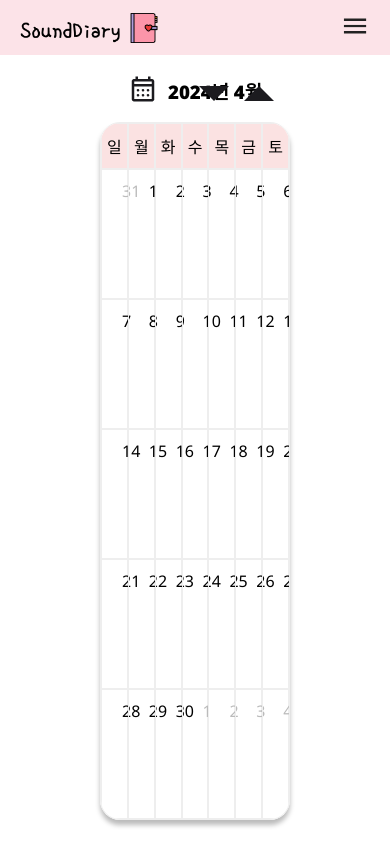
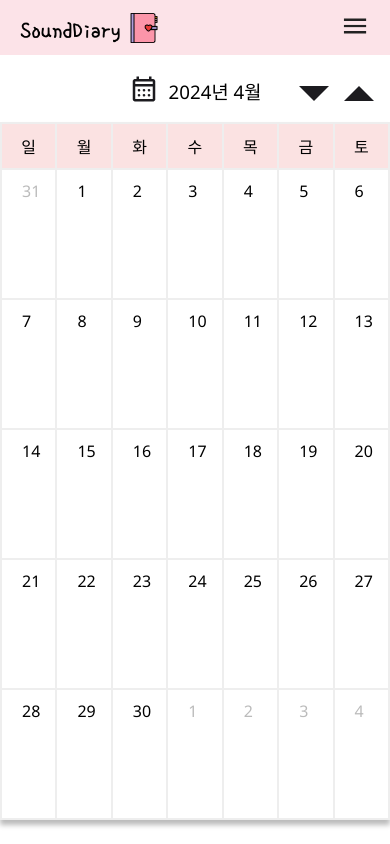
Before and after one commit to Seungkyu-Han/CapstoneDesign2, a React (Create React App) app in the folder frontend/stt_diary/: page /analysis in a window 390 px wide. Built offline with nearby package versions, Linux system fonts and the light colour scheme.

Commit message:
[frontend] feat: 캘린더 모바일 화면

```diff
--- a/frontend/stt_diary/src/routes/SentimentReport.css
+++ b/frontend/stt_diary/src/routes/SentimentReport.css
@@ -25,6 +25,7 @@
 
 .date {
   position: relative;
+  font-weight: 400;
 }
 
 .date > img {
@@ -66,3 +67,13 @@
   margin-right: 10px;
   cursor: pointer;
 }
+
+@media screen and (max-width: 992px) {
+  .calendar {
+    border-radius: 0;
+  }
+
+  .report-wrapper {
+    padding: 0;
+  }
+}
```
Also changed, not shown: 1 other file (tests, documents, lock files or other folders).
